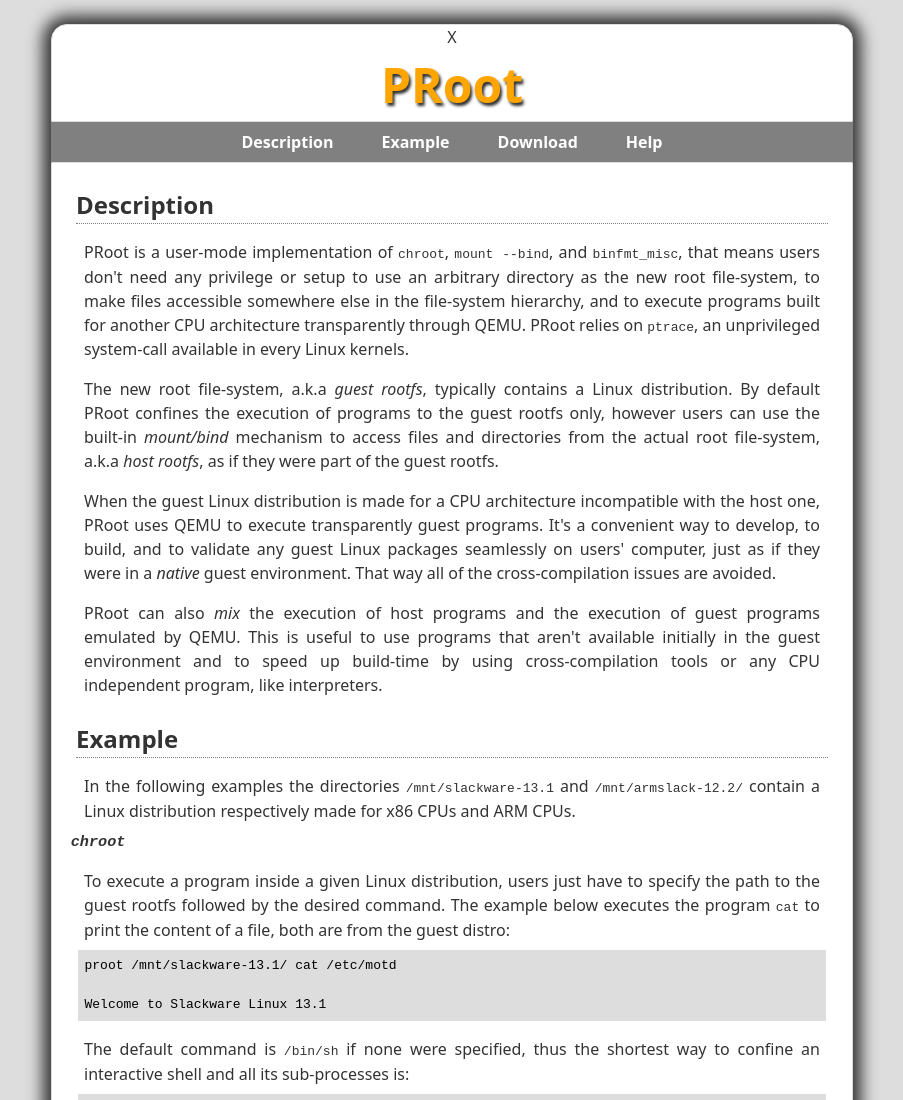
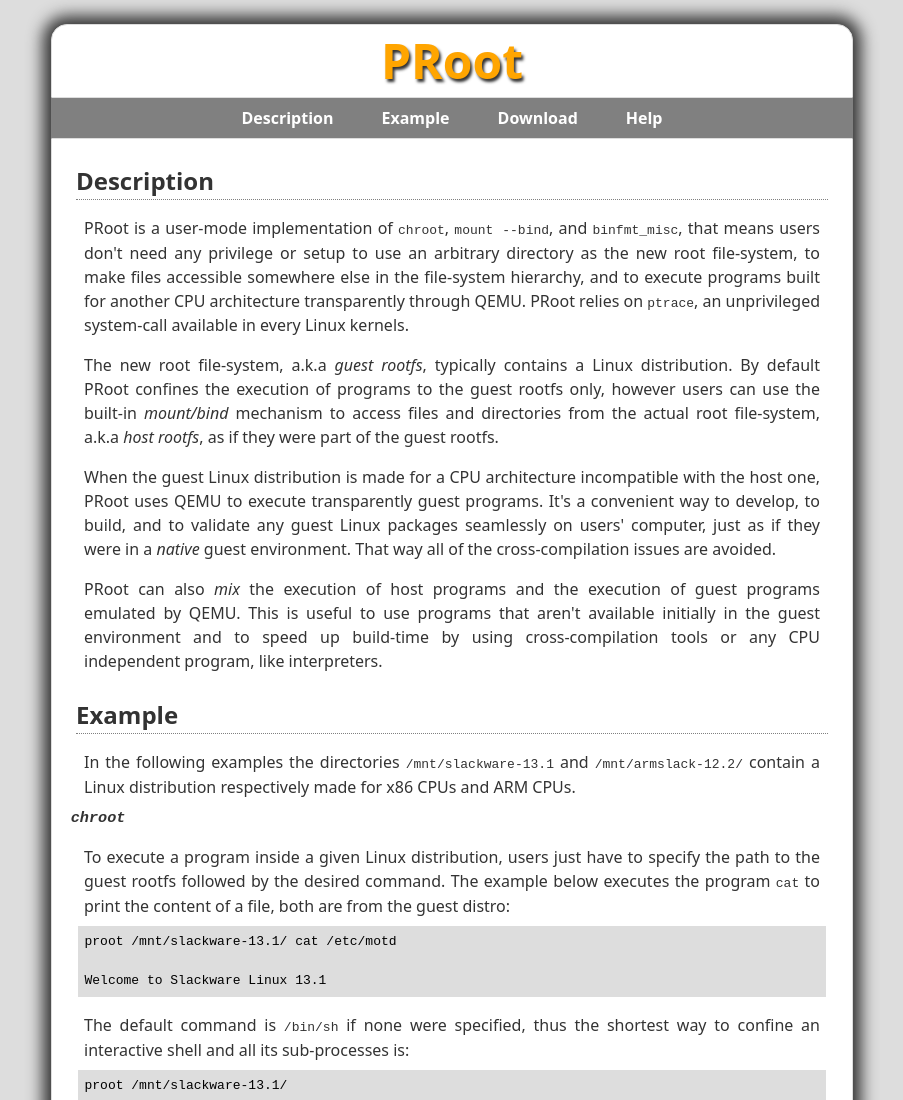
Before and after one commit to proot-me/proot, a plain HTML site: page index.html in a window 1280 px wide. Shown: the top 1100 px of the page, without its empty margins (188-1091 px from the left). Drawn offline with Linux system fonts and the light colour scheme.

Commit message:
Remove the spurious "X" from the "+1" button.

```diff
--- a/index.html
+++ b/index.html
@@ -4,7 +4,7 @@
 <meta itemprop="description" content="PRoot is a user-mode implementation of chroot, mount --bind, and binfmt_misc, that means users don't need any privilege or setup to use an arbitrary directory as the new root file-system, to make files accessible somewhere else in the file-system hierarchy, and to execute programs built for another CPU architecture transparently through QEMU. PRoot relies on ptrace, an unprivileged system-call available in every Linux kernels.">
 </head><body>
 <div id="plusone" style="text-align: center">
-<g:plusone size="tall" annotation="none">X</g:plusone>
+<g:plusone size="tall" annotation="none"></g:plusone>
 </div>
 <h1>PRoot</h1>
 <div id="contents"><ul><li><a href="#description">Description</a></li><li><a href="#example">Example</a></li><li><a href="#download">Download</a></li><li><a href="#help">Help</a></li></ul></div>
```
